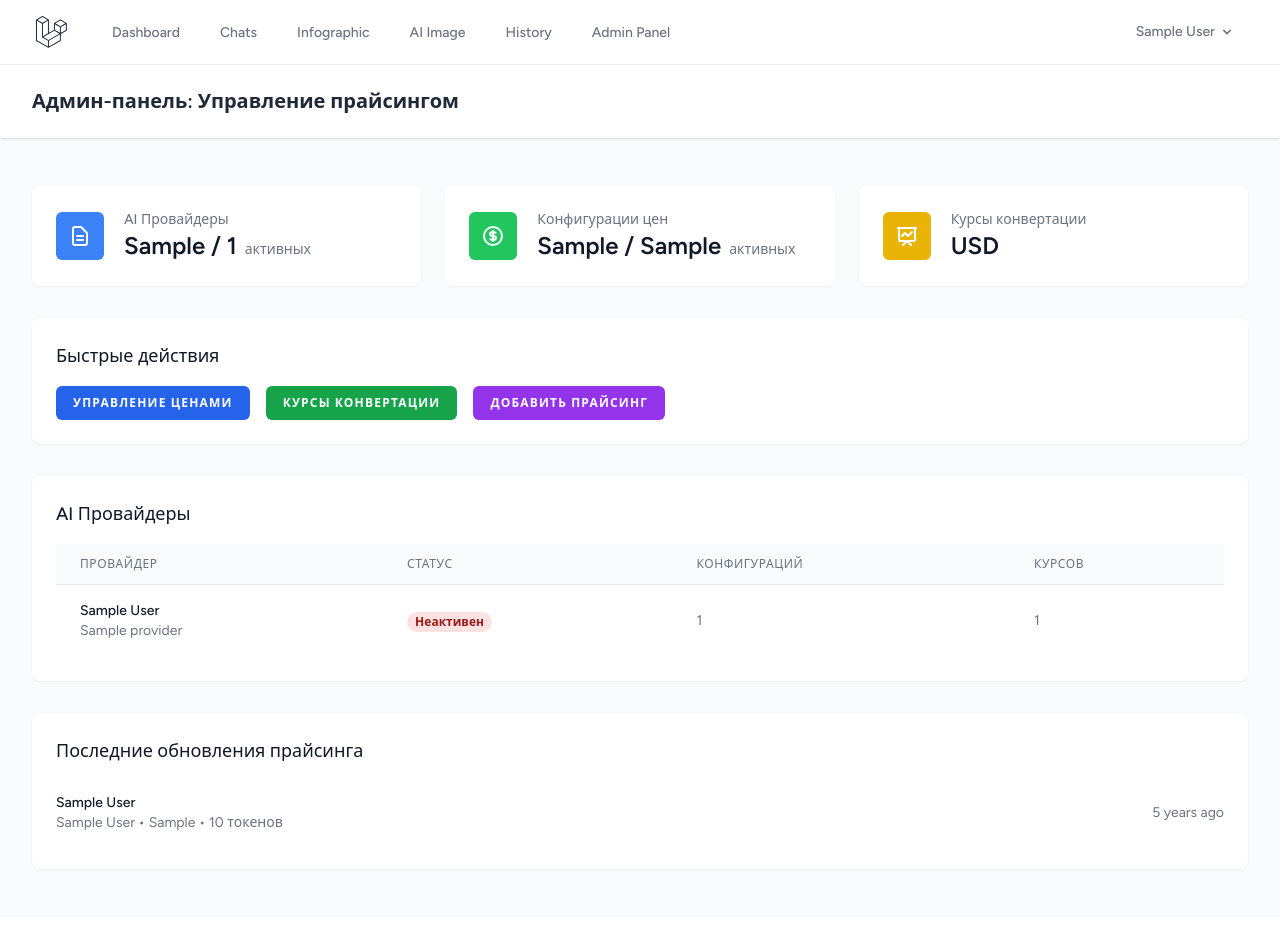
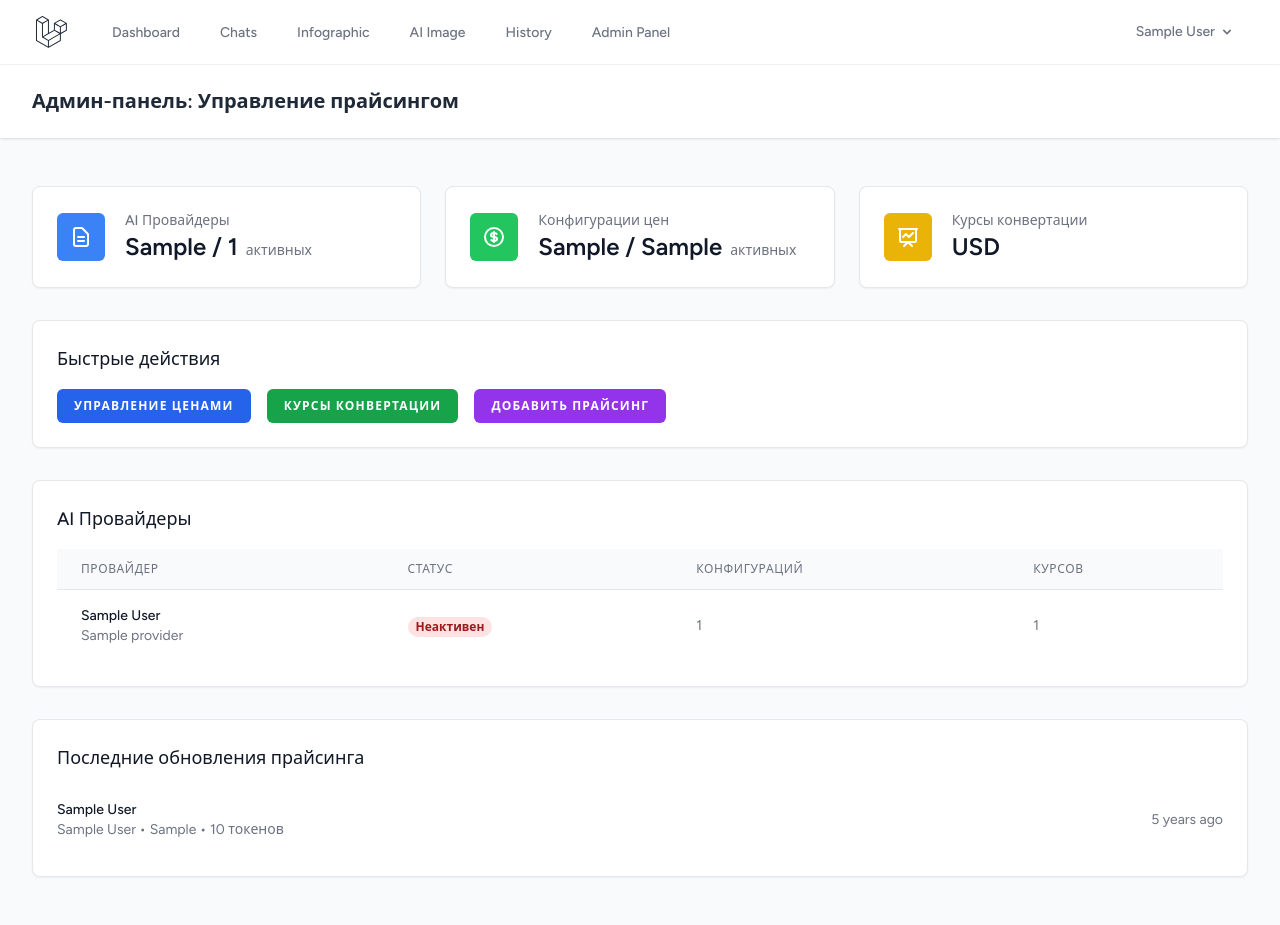
Before and after one commit to raha-lord/generator, a Laravel app: template resources/views/admin/dashboard.blade.php in a window 1280 px wide. Before the commit the page ends 870 px from the top, so only its background shows below. Run offline with Laravel 12, Linux system fonts and the light colour scheme; a user stored in the database is signed in; tables that the repository leaves empty hold one stand-in row (values such as "Sample post"); the template is opened without the code that fills it: most values are stand-ins (such as "Sample title", 1, 10 or a date in 2020); style sheets or scripts are compiled from the project's sources; parts of the project's set-up code (start-up, migrations or seed data) failed here and were passed over.

Commit message:
Fix chat and admin dashboard: alignment and visibility issues
- Fix chat page width: change from max-w-5xl to max-w-7xl to match menu
- Add borders to all white containers for better visibility
- Chat show page: add border-gray-200 to main container
- Chat index page: add borders to empty state and chat cards
- Admin dashboard: add borders to all stat cards and content boxes

This ensures all content is properly aligned with navigation menu
and white elements are visible against white background.

🤖 Generated with [Claude Code](https://claude.com/claude-code)

Co-Authored-By: Claude <noreply@anthropic.com>

```diff
--- a/resources/views/admin/dashboard.blade.php
+++ b/resources/views/admin/dashboard.blade.php
@@ -10,7 +10,7 @@
             <!-- Stats Grid -->
             <div class="grid grid-cols-1 md:grid-cols-3 gap-6 mb-8">
                 <!-- Providers Card -->
-                <div class="bg-white overflow-hidden shadow-sm sm:rounded-lg">
+                <div class="bg-white overflow-hidden shadow-sm sm:rounded-lg border border-gray-200">
                     <div class="p-6">
                         <div class="flex items-center">
                             <div class="flex-shrink-0 bg-blue-500 rounded-md p-3">
@@ -38,7 +38,7 @@
                 </div>
 
                 <!-- Pricing Configs Card -->
-                <div class="bg-white overflow-hidden shadow-sm sm:rounded-lg">
+                <div class="bg-white overflow-hidden shadow-sm sm:rounded-lg border border-gray-200">
                     <div class="p-6">
                         <div class="flex items-center">
                             <div class="flex-shrink-0 bg-green-500 rounded-md p-3">
@@ -66,7 +66,7 @@
                 </div>
 
                 <!-- Currency Rates Card -->
-                <div class="bg-white overflow-hidden shadow-sm sm:rounded-lg">
+                <div class="bg-white overflow-hidden shadow-sm sm:rounded-lg border border-gray-200">
                     <div class="p-6">
                         <div class="flex items-center">
                             <div class="flex-shrink-0 bg-yellow-500 rounded-md p-3">
@@ -92,7 +92,7 @@
             </div>
 
             <!-- Quick Actions -->
-            <div class="bg-white overflow-hidden shadow-sm sm:rounded-lg mb-8">
+            <div class="bg-white overflow-hidden shadow-sm sm:rounded-lg border border-gray-200 mb-8">
                 <div class="p-6">
                     <h3 class="text-lg font-medium text-gray-900 mb-4">Быстрые действия</h3>
                     <div class="flex flex-wrap gap-4">
@@ -110,7 +110,7 @@
             </div>
 
             <!-- Providers Overview -->
-            <div class="bg-white overflow-hidden shadow-sm sm:rounded-lg mb-8">
+            <div class="bg-white overflow-hidden shadow-sm sm:rounded-lg border border-gray-200 mb-8">
                 <div class="p-6">
                     <h3 class="text-lg font-medium text-gray-900 mb-4">AI Провайдеры</h3>
                     <div class="overflow-x-auto">
@@ -157,7 +157,7 @@
 
             <!-- Recent Updates -->
             @if($recentPricingUpdates->isNotEmpty())
-            <div class="bg-white overflow-hidden shadow-sm sm:rounded-lg">
+            <div class="bg-white overflow-hidden shadow-sm sm:rounded-lg border border-gray-200">
                 <div class="p-6">
                     <h3 class="text-lg font-medium text-gray-900 mb-4">Последние обновления прайсинга</h3>
                     <div class="space-y-4">
--- a/resources/views/chat/index.blade.php
+++ b/resources/views/chat/index.blade.php
@@ -23,7 +23,7 @@
                 </div>
 
                 <!-- Empty State -->
-                <div x-show="!loading && chats.length === 0" class="bg-white overflow-hidden shadow-sm sm:rounded-lg p-12 text-center">
+                <div x-show="!loading && chats.length === 0" class="bg-white overflow-hidden shadow-sm sm:rounded-lg border border-gray-200 p-12 text-center">
                     <svg class="mx-auto h-24 w-24 text-gray-400" fill="none" stroke="currentColor" viewBox="0 0 24 24">
                         <path stroke-linecap="round" stroke-linejoin="round" stroke-width="2" d="M8 12h.01M12 12h.01M16 12h.01M21 12c0 4.418-4.03 8-9 8a9.863 9.863 0 01-4.255-.949L3 20l1.395-3.72C3.512 15.042 3 13.574 3 12c0-4.418 4.03-8 9-8s9 3.582 9 8z"></path>
                     </svg>
@@ -40,7 +40,7 @@
                 <div x-show="!loading && chats.length > 0" class="grid grid-cols-1 md:grid-cols-2 lg:grid-cols-3 gap-6">
                     <template x-for="chat in chats" :key="chat.uuid">
                         <a :href="`/chats/${chat.uuid}`" class="block">
-                            <div class="bg-white overflow-hidden shadow-sm sm:rounded-lg hover:shadow-md transition-shadow duration-200 cursor-pointer">
+                            <div class="bg-white overflow-hidden shadow-sm sm:rounded-lg border border-gray-200 hover:shadow-md transition-shadow duration-200 cursor-pointer">
                                 <div class="p-6">
                                     <div class="flex items-start justify-between">
                                         <div class="flex items-center space-x-3 flex-1">
--- a/resources/views/chat/show.blade.php
+++ b/resources/views/chat/show.blade.php
@@ -18,8 +18,8 @@
     </x-slot>
 
     <div class="h-[calc(100vh-8rem)]">
-        <div class="max-w-5xl mx-auto h-full sm:px-6 lg:px-8 py-6">
-            <div class="bg-white shadow-sm sm:rounded-lg h-full flex flex-col" x-data="chatInterface('{{ $chatUuid }}')">
+        <div class="max-w-7xl mx-auto h-full sm:px-6 lg:px-8 py-6">
+            <div class="bg-white shadow-sm sm:rounded-lg border border-gray-200 h-full flex flex-col" x-data="chatInterface('{{ $chatUuid }}')">
 
                 <!-- Progress Bar (for multi-step services) -->
                 <div x-show="chat && chat.service.type === 'multi_step'" class="p-4 border-b border-gray-200 bg-gray-50">
```
